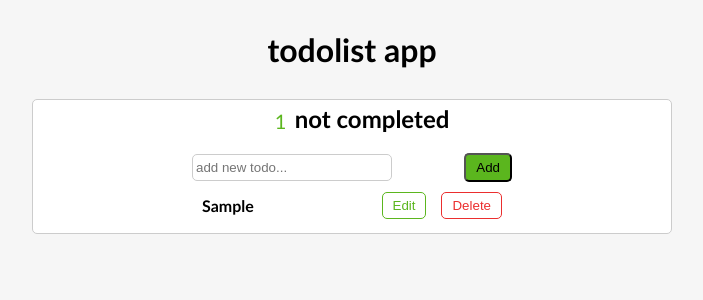
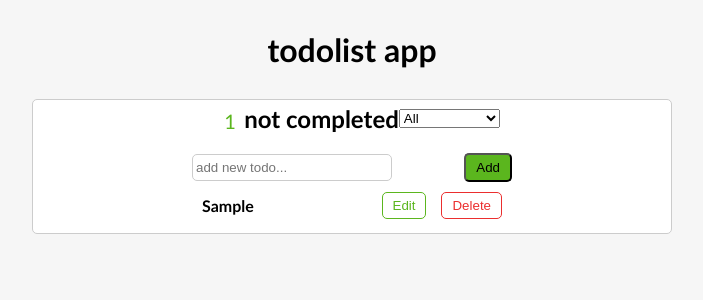
Before and after one commit to amirroohi/TodoList-React, a React (Create React App) app: page / in a window 1280 px wide. Both pictures are taken after typing "Sample" into the empty fields and a click on the button "Add". Shown: the top 300 px of the page, without its empty margins (288-991 px from the left). Built offline with nearby package versions, Linux system fonts and the light colour scheme.

Commit message:
adding selections

```diff
--- a/src/components/NavBar.js
+++ b/src/components/NavBar.js
@@ -1,7 +1,26 @@
-const NavBar = (props) => {
-    return ( <div className="header">
-        <span>{props.unCompletedTodos}</span> <h2>not completed</h2>
-    </div> );
-}
+import { useState } from "react";
+
+const NavBar = ({ unCompletedTodos, filterTodos }) => {
+  const [status, setStatus] = useState("All");
+
+  const changeHandler = (e) => {
+    setStatus(e.target.value);
+    filterTodos(e.target.value);
+  };
+
+  if (!unCompletedTodos) {
+    return <h2>ready to set TODOS!</h2>;
+  }
+  return (
+    <div className="header">
+      <span>{unCompletedTodos}</span> <h2>not completed</h2>
+      <select onChange={changeHandler} value={status}>
+        <option value="All">All</option>
+        <option value="Completed">Completed</option>
+        <option value="Uncompleted">Uncompleted</option>
+      </select>
+    </div>
+  );
+};
 
 export default NavBar;
--- a/src/components/TodoApp.js
+++ b/src/components/TodoApp.js
@@ -5,6 +5,7 @@ import TodoList from "./TodoList";
 
 const TodoApp = () => {
   const [todos, setTodos] = useState([]);
+  const [filteredTodos, setFilteredTodos] = useState([]);
 
   const addTodoHandler = (input) => {
     const newTodo = {
@@ -37,10 +38,24 @@ const TodoApp = () => {
     updatedTodos[index] = selectedTodo;
     setTodos(updatedTodos);
   };
-
+  const filterTodos = (status) => {
+    switch (status) {
+      case "Completed":
+        setFilteredTodos(todos.filter((todo) => todo.isCompleted));
+        break;
+      case "Uncompleted":
+        setFilteredTodos(todos.filter((todo) => !todo.isCompleted));
+        break;
+      default:
+        setFilteredTodos(todos);
+    }
+  };
   return (
     <div className="container">
-      <NavBar unCompletedTodos={todos.filter(todo=>!todo.isCompleted).length}/>
+      <NavBar
+        unCompletedTodos={todos.filter((todo) => !todo.isCompleted).length}
+        filterTodos={filterTodos}
+      />
       <TodoForm submitTodoHandler={addTodoHandler} />
       <TodoList
         todos={todos}
```
